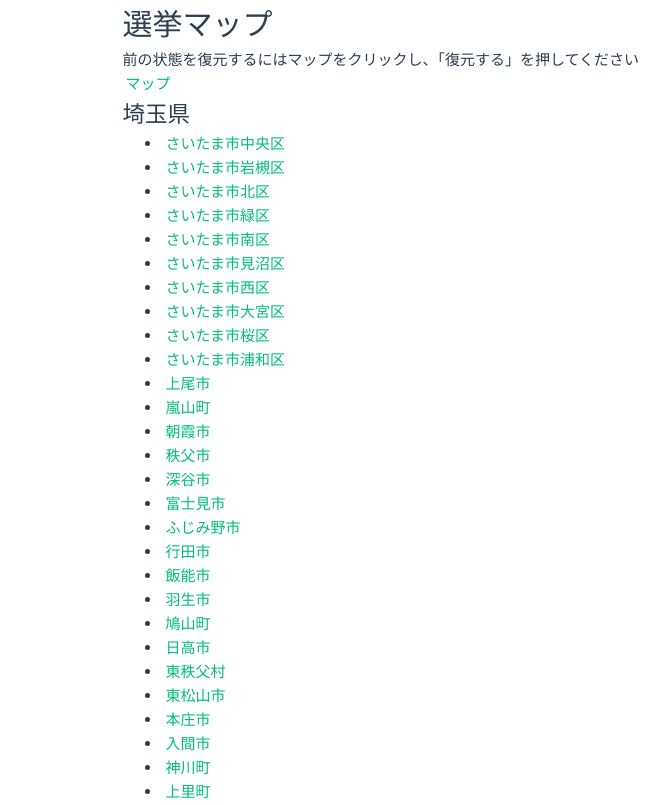
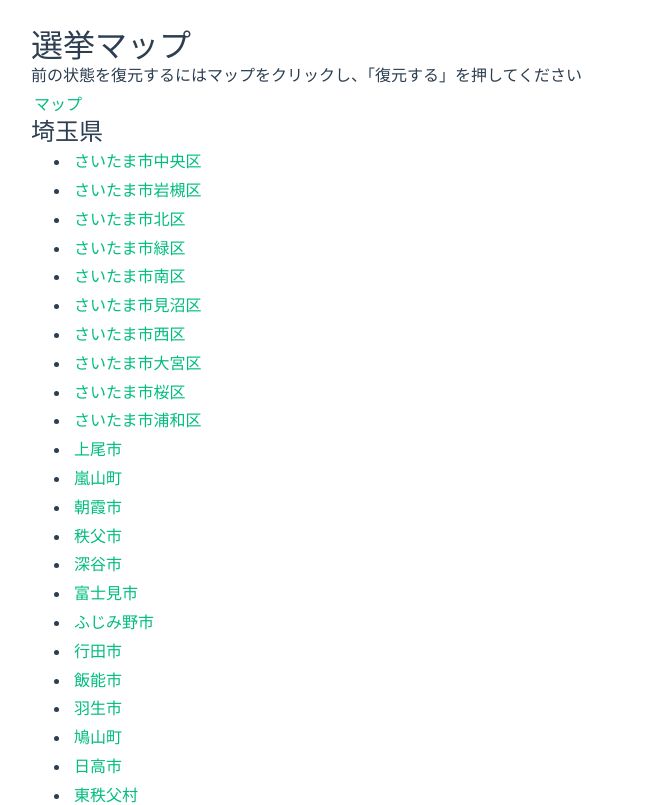
Before and after one commit to oonyanya/election-posting-map, a Vue app: page / in a window 1280 px wide. Shown: the top 805 px of the page, without its empty margins (1-670 px from the left). Built offline with nearby package versions, Linux system fonts and the light colour scheme.

Commit message:
たまに画面いっぱいにならないことがある現象に対応した

```diff
--- a/src/MapList.vue
+++ b/src/MapList.vue
@@ -1,4 +1,5 @@
 <template>
+  <div class="text_view">
     <h1>選挙マップ</h1>
     <p>前の状態を復元するにはマップをクリックし、「復元する」を押してください</p>
     <RouterLink :to="{path:'/map'}">マップ</RouterLink>
@@ -203,4 +204,5 @@
         <RouterLink :to="{ path:'/map',query:{region:'japan',state:'saitama',city:'yoshimichou',type:'kml' }}">吉見町</RouterLink>
       </li>
     </ul>
+  </div>
 </template>
--- a/src/MapView.vue
+++ b/src/MapView.vue
@@ -3,12 +3,6 @@
 </script>
 
 <template>
-  <header>
-    <div class="wrapper">
-      選挙ポスター
-    </div>
-  </header>
-
   <Suspense>
     <template #default>
       <main>
@@ -22,36 +16,3 @@
     </template>
   </Suspense>
 </template>
-
-<style scoped>
-  header {
-    line-height: 1.5;
-  }
-
-  .logo {
-    display: block;
-    margin: 0 auto 2rem;
-  }
-
-  #map {
-    height: 1080px;
-  }
-
-  @media (min-width: 1024px) {
-    header {
-      display: flex;
-      place-items: center;
-      padding-right: calc(var(--section-gap) / 2);
-    }
-
-    .logo {
-      margin: 0 2rem 0 0;
-    }
-
-    header .wrapper {
-      display: flex;
-      place-items: flex-start;
-      flex-wrap: wrap;
-    }
-  }
-</style>
--- a/src/assets/base.css
+++ b/src/assets/base.css
@@ -65,7 +65,7 @@ body {
   transition:
     color 0.5s,
     background-color 0.5s;
-  line-height: 1.6;
+  line-height: 1.8em;
   font-family:
     Inter,
     -apple-system,
@@ -79,7 +79,6 @@ body {
     'Droid Sans',
     'Helvetica Neue',
     sans-serif;
-  font-size: 15px;
   text-rendering: optimizeLegibility;
   -webkit-font-smoothing: antialiased;
   -moz-osx-font-smoothing: grayscale;
--- a/src/assets/main.css
+++ b/src/assets/main.css
@@ -1,6 +1,11 @@
 @import './base.css';
 
-#app {
+#map {
+  width: 100%;
+  height: 100dvh;
+}
+
+.text_view {
   max-width: 1280px;
   margin: 0 auto;
   padding: 2rem;
@@ -15,21 +20,9 @@ a,
   padding: 3px;
 }
 
-@media (hover: hover) {
-  a:hover {
-    background-color: hsla(160, 100%, 37%, 0.2);
+@media (prefers-color-scheme: dark) {
+  a,
+  .green {
+    color: var(--vt-c-text-dark-2);
   }
 }
-
-@media (min-width: 1024px) {
-  body {
-    display: flex;
-    place-items: center;
-  }
-
-  #app {
-    display: grid;
-    grid-template-columns: 1fr 1fr;
-    padding: 0 2rem;
-  }
-}
--- a/src/components/Map.vue
+++ b/src/components/Map.vue
@@ -154,7 +154,7 @@
       <textarea v-model="user_input_for_state" />
     </template>
   </modal>
-  <div style="height:1080px;">
+  <div id="map">
     <l-map @ready="onReady" v-model:zoom="zoom" :use-global-leaflet="false" :center="center">
       <l-tile-layer url="https://{s}.google.com/vt/lyrs=m&x={x}&y={y}&z={z}"
                     v-model:subdomains="subdomains"
@@ -169,7 +169,7 @@
           <a :href='"https://www.google.com/maps/search/" +pin.lat +","+pin.long' target="_blank" rel="noopener noreferrer">({{pin.lat}}, {{pin.long}})</a>
         </l-tooltip>
       </l-circle-marker>
-      <l-control class="leaflet-control" position="bottomleft">
+      <l-control class="leaflet-control leaflet-control-attribution" position="bottomright">
         {{statusMessage}}
       </l-control>
       <l-control class="leaflet-control leaflet-demo-control" position="bottomleft" @click="clickCopyStateButton">
@@ -183,7 +183,8 @@
 </template>
 <style>
   .leaflet-demo-control {
-    background: white;
+    color: var(--color-text);
+    background: var(--color-background);
     border: 1px solid steelblue;
     padding: 1em;
     font-size: large;
```
Lines whose indentation alone changed are shown as unchanged.
